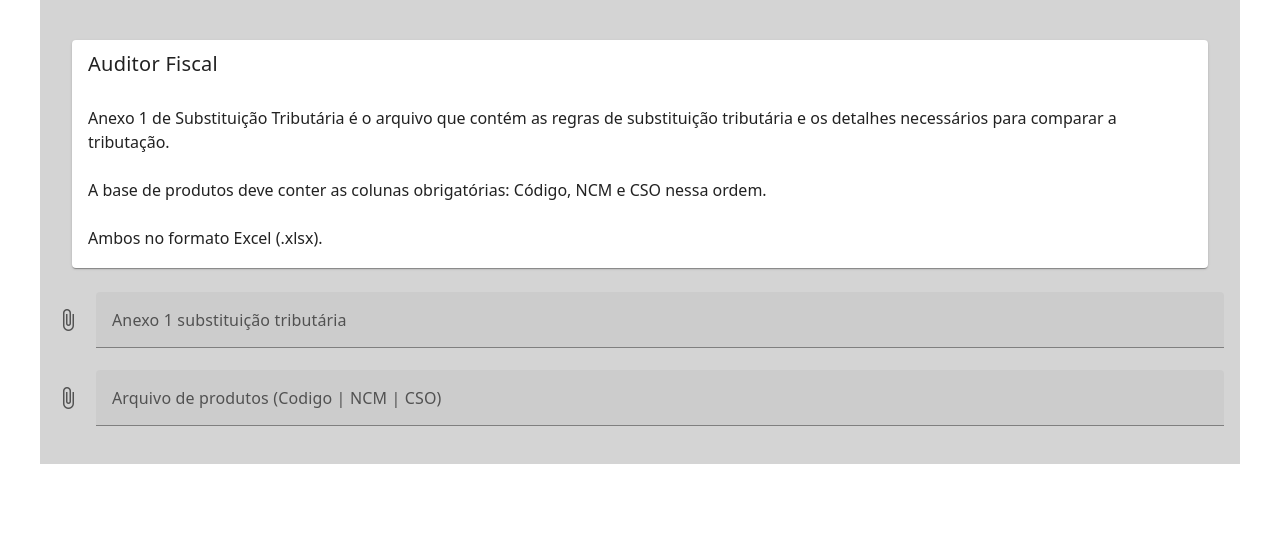
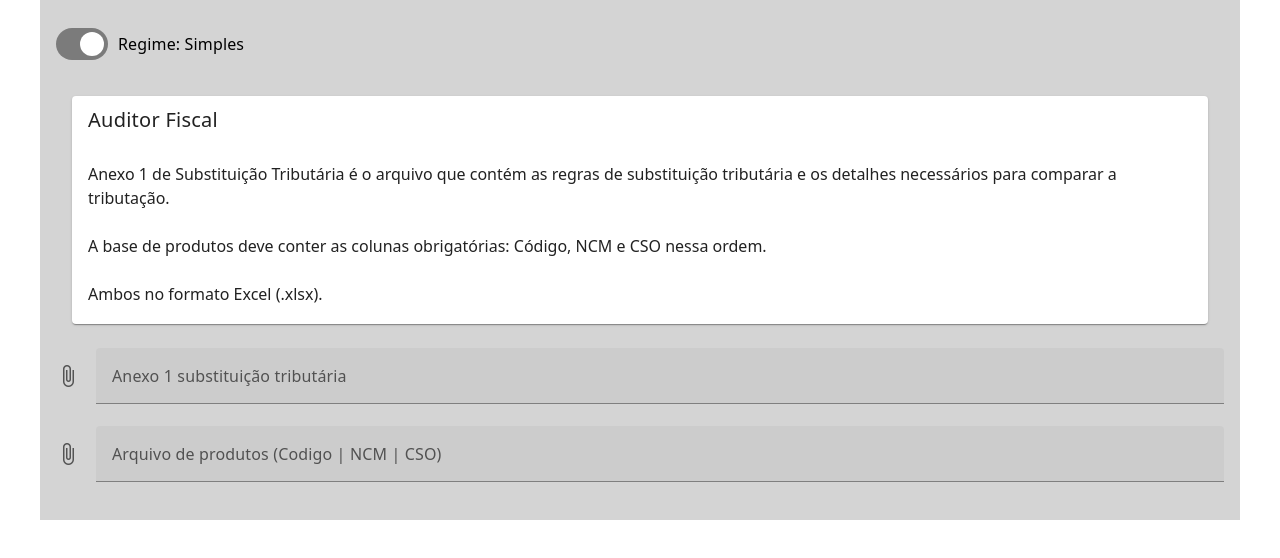
Before and after one commit to PedroLimaa/auditor, a Nuxt app: page /auditor in a window 1280 px wide. Shown: the top 558 px of the page. Built offline with nearby package versions, Linux system fonts and the light colour scheme.

Commit message:
update nuxt melhorias no codigo acrescentado pinia

```diff
--- /dev/null
+++ b/components/Switch.vue
@@ -0,0 +1,25 @@
+<template>
+  <v-switch
+    v-model="switchState"
+    :label="`${title}: ${switchState ? trueValue : falseValue}`"
+    hide-details
+    inset></v-switch>
+</template>
+<script setup>
+  defineProps({
+    title: {
+      type: String,
+      default: "titulo on",
+    },
+    trueValue: {
+      type: String,
+      default: "titulo on",
+    },
+    falseValue: {
+      type: String,
+      default: "titulo off",
+    },
+  });
+  const mainStore = useMainStore();
+  const { switchState } = storeToRefs(mainStore);
+</script>
--- a/nuxt.config.ts
+++ b/nuxt.config.ts
@@ -2,7 +2,7 @@
 export default defineNuxtConfig({
   compatibilityDate: "2024-04-03",
   devtools: { enabled: true },
-  modules: ["vuetify-nuxt-module", "@nuxtjs/tailwindcss"],
+  modules: ["vuetify-nuxt-module", "@nuxtjs/tailwindcss", "@pinia/nuxt"],
   runtimeConfig: {
     POSTGRES_URL: process.env.POSTGRES_URL,
   },
--- a/pages/auditor.vue
+++ b/pages/auditor.vue
@@ -1,5 +1,6 @@
 <template>
   <v-container class="bg-neutral-300">
+    <Switch title="Regime" trueValue="Simples" falseValue="Normal" />
     <v-card class="mx-4 my-6">
       <v-card-title> Auditor Fiscal </v-card-title>
       <v-card-item class="my-2">
@@ -24,7 +25,7 @@
       accept=".xlsx, .xls" />
     <v-file-input
       v-model="excelFileProduto"
-      label="Arquivo de produtos (Codigo | NCM | CSO)"
+      :label="`Arquivo de produtos (Codigo | NCM | ${codTibutacao})`"
       @change="uploadProdutos"
       accept=".xlsx, .xls" />
     <div class="flex justify-center align-center">
@@ -122,6 +123,14 @@
   import readXlsxFile from "read-excel-file";
   import writeXlsxFile from "write-excel-file";
   import { compararNcm, compararProdutos } from "~/utils/comparacao";
+  const mainStore = useMainStore();
+  const { switchState } = storeToRefs(mainStore);
+  const codTibutacao = computed(() => {
+    if (switchState.value) {
+      return "CSO";
+    }
+    return "CST";
+  });
   const { $toast } = useNuxtApp();
   const { currentTime } = useCurrentTime();
   const excelFileAnexo = ref([]);
@@ -215,9 +224,12 @@
     codProdutosDiferentes.value = produtosComparados.codProdutoDiferente;
     produtosCorretos.value = produtosComparados.produtosCorretos;
     produtosIncorretos.value = produtosComparados.produtosIncorretos;
+  };
 
+  const gerarExcel = async () => {
+    const fileName = currentTime.value;
     rows.push(header);
-    resultadoComparacao.forEach((item) => {
+    produtosCorrigidos.value.forEach((item) => {
       let row = [];
       row.push(
         { type: Number, value: item.cod },
@@ -228,10 +240,6 @@
       );
       rows.push(row);
     });
-  };
-
-  const gerarExcel = async () => {
-    const fileName = currentTime.value;
     try {
       await writeXlsxFile(rows, { fileName: `${fileName}.xlsx` });
       itemsProdutos.value = [];
--- a/pages/corrigir-ncm.vue
+++ b/pages/corrigir-ncm.vue
@@ -176,14 +176,6 @@
       .trim();
     const ncmAtual = produto[ncmKey]?.toString().trim();
 
-    if (ncmAtual) {
-      TODO: "acrescentar funcao de comparacao no ncm atual com o banco de dados";
-      produto[ncmKey] = ncmAtual;
-      produto.origemNcm = `Original(NCM: ${ncmAtual})`;
-      itensNaoCorrigidos.push(produto);
-      return produto;
-    }
-
     const candidatos = bancoDeDados.filter(
       (p) =>
         p[ncmKey] &&
@@ -206,15 +198,33 @@
 
     const resultado = findBestMatch(descricao, descricoes);
 
-    if (resultado.bestMatch.rating < 0.55) {
-      produto.origemNcm = "Sem correspondência com confiança mínima";
-      itensNaoEncontrados.push(produto);
+    if (resultado.bestMatch.rating < 0.52) {
+      if (!produto.ncm) {
+        itensNaoEncontrados.push(produto);
+        produto.origemNcm = "Sem correspondência com confiança mínima";
+      }
       return produto;
     }
 
     const melhorIndice = resultado.bestMatchIndex;
     const produtoSimilar = candidatos[melhorIndice];
     const ncmSugerido = produtoSimilar[ncmKey];
+
+    if (ncmAtual) {
+      if (ncmAtual === ncmSugerido.toString()) {
+        produto[ncmKey] = ncmAtual;
+        produto.origemNcm = `Original(NCM: ${ncmAtual})`;
+        produto.rating = "original";
+        itensNaoCorrigidos.push(produto);
+        return produto;
+      }
+
+      produto[ncmKey] = ncmSugerido.toString();
+      produto.origemNcm = `Corrigido (NCM: ${ncmSugerido}) com base em ${produtoSimilar[descricaoKey]}, ncm anterior ${ncmAtual}`;
+      produto.rating = resultado.bestMatch.rating;
+      itensCorrigidos.push(produto);
+      return produto;
+    }
 
     produto[ncmKey] = ncmSugerido.toString();
     produto.origemNcm = `Sugerido (NCM: ${ncmSugerido}) com base em ${produtoSimilar[descricaoKey]}`;
--- a/pages/index.vue
+++ b/pages/index.vue
@@ -7,7 +7,7 @@
       <v-card-item>
         <p>
           Bem-vindo ao Auditor Fiscal, uma ferramenta desenvolvida para ajudar
-          empresas do Simples Nacional a corrigir a tributação dos produtos de
+          empresas a corrigir a tributação dos produtos de
           maneira fácil e eficiente. Este sistema realiza uma comparação
           inteligente entre dois arquivos Excel fornecidos e gera um terceiro
           arquivo atualizado, destacando as correções necessárias de tributação.
--- /dev/null
+++ b/stores/MainStore.js
@@ -0,0 +1,9 @@
+import { defineStore } from "pinia";
+
+export const useMainStore = defineStore("main", () => {
+  const switchState = ref(true);
+
+  return {
+    switchState,
+  };
+});
```
Also changed, not shown: package.json (+6 -1 lines), 1 other file (tests, documents, lock files or other folders).
